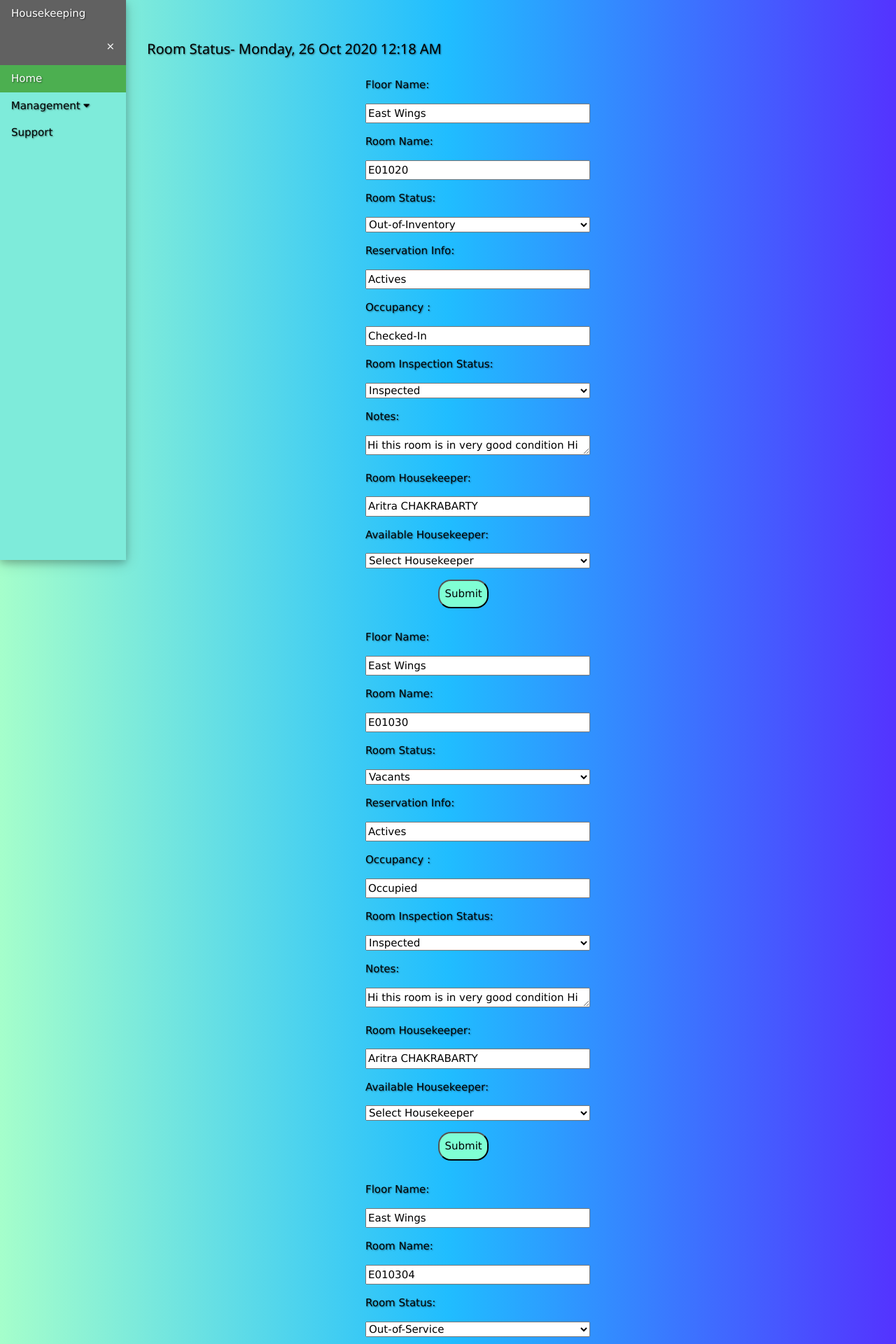
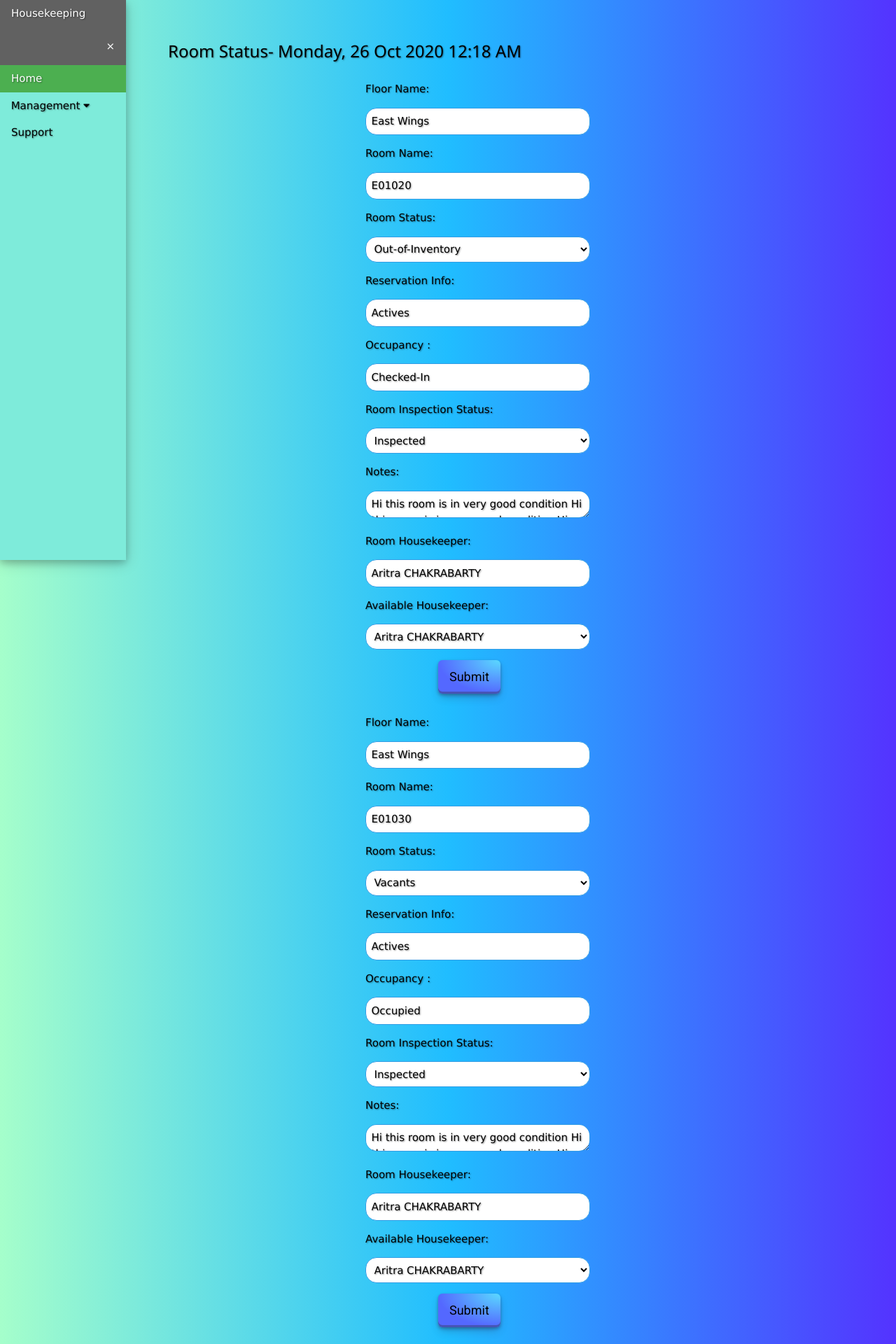
Before and after one commit to shuvra-matrix/-Housekeeping-Management-System-in-the-Hospitality-Industry, a Django app: template hms/templates/admins/room_manage.html in a window 1280 px wide. Shown: the top 1920 px of the page at 70% size. Run offline with Django 3.2, Linux system fonts and the light colour scheme; the template is opened without the code that fills it: values that come from a table or form of the project are taken from there, others are empty; data comes from the database, SQL or seed files in the repository; both versions use the stored data as it was after the commit.

Commit message:
update room_manage page and change in  housekeeper view and update style

```diff
--- a/hms/static/css/style.css
+++ b/hms/static/css/style.css
@@ -10,7 +10,7 @@ body{
 
     background: linear-gradient(to right, #A5FECB, #20BDFF, #5433FF) !important;
     font-family: 'Roboto',sans-serif;
-    text-shadow: 1px 1px 2px rgba(0, 0, 0, 0.521);
+    text-shadow: 1px 1px 2px rgba(0, 0, 0, 0.432);
 
 }
 
@@ -29,9 +29,10 @@ body{
     width: 250px;
     height: 230px;
     text-align: center;
-    border: 2px solid black;
+    border-radius: 12px;
     margin: 2rem;
     background-color: white;
+    box-shadow: 0px 0px 5px 5px #57565657;
 }
 
 /* admin index page closed */
@@ -100,6 +101,13 @@ th{
 .Out-of-Inventory {
     color: red;
 }
+.note_class{
+     border: 1px rgb(51, 157, 228) solid;
+     border-radius: 16px;
+     padding: .5rem;
+     background-color: white !important;
+     text-shadow: 1px 1px 2px rgba(0, 0, 0, 0.432);
+}
 /* room status closed */
 
 /* room manage pop-up */
@@ -125,7 +133,13 @@ th{
 
 .input_class{
     width: 80%;
-}
+     border: 1px rgb(51, 157, 228) solid;
+     border-radius: 16px;
+     padding: .5rem;
+    background-color: white !important;
+     text-shadow: 1px 1px 2px rgba(0, 0, 0, 0.432);
+
+    }
 
 .button_class{
     position: relative;
@@ -134,8 +148,54 @@ th{
 
 }
 .button{
-    background-color: aquamarine;
+    background-color: rgb(127, 146, 255);
     padding: .5rem;
     border-radius: 18px;
 }
+
+.button-29 {
+    align-items: center;
+    appearance: none;
+    background-image: radial-gradient(100% 100% at 100% 0, #5adaff 0, #5468ff 100%);
+    border: 0;
+    border-radius: 6px;
+    box-shadow: rgba(45, 35, 66, .4) 0 2px 4px, rgba(45, 35, 66, .3) 0 7px 13px -3px, rgba(58, 65, 111, .5) 0 -3px 0 inset;
+    box-sizing: border-box;
+    color: rgb(0, 0, 0);
+    cursor: pointer;
+    display: inline-flex;
+    font-family: 'Roboto',
+    sans-serif;
+    height: 48px;
+    justify-content: center;
+    line-height: 1;
+    list-style: none;
+    overflow: hidden;
+    padding-left: 16px;
+    padding-right: 16px;
+    position: relative;
+    text-align: left;
+    text-decoration: none;
+    transition: box-shadow .15s, transform .15s;
+    user-select: none;
+    -webkit-user-select: none;
+    touch-action: manipulation;
+    white-space: nowrap;
+    will-change: box-shadow, transform;
+    font-size: 18px;
+}
+
+.button-29:focus {
+    box-shadow: #3c4fe0 0 0 0 1.5px inset, rgba(45, 35, 66, .4) 0 2px 4px, rgba(45, 35, 66, .3) 0 7px 13px -3px, #3c4fe0 0 -3px 0 inset;
+}
+
+.button-29:hover {
+    box-shadow: rgba(45, 35, 66, .4) 0 4px 8px, rgba(45, 35, 66, .3) 0 7px 13px -3px, #3c4fe0 0 -3px 0 inset;
+    transform: translateY(-2px);
+}
+
+.button-29:active {
+    box-shadow: #3c4fe0 0 3px 7px inset;
+    transform: translateY(2px);
+}
 /* room manage pop-up closed */
--- a/hms/templates/admins/room_manage.html
+++ b/hms/templates/admins/room_manage.html
@@ -10,8 +10,8 @@
 <form action="{% url 'hmsapp:room_update' %}" method="POST">
     {% csrf_token %}
     <div class="main_div_manage">
-        <div class="">
-            <h4>Room Status- Monday, 26 Oct 2020 12:18 AM</h4>
+        <div style="margin-left: 2rem;" class="">
+            <h3>Room Status- Monday, 26 Oct 2020 12:18 AM</h3>
         </div>
       {% for room in room_data %}
         <div class="sub_div_manage">
@@ -97,7 +97,7 @@
             </div>
             <div class="sp_sub">
                 <select class="input_class" name="housekeeper_id" id="">
-                    <option value="">Select Housekeeper</option>
+                    <option value="{{room.room_housekeeper.id}}">{{room.room_housekeeper.housekeeper_name}}</option>
                     {% for house in Housekeeper_data %}
                     <option value="{{house.housekeeper_id.id}}">{{house.housekeeper_id.housekeeper_name}}</option>
 
@@ -105,7 +105,7 @@
                 </select>
             </div>
             <div class="button_class">
-                <button class="button" type="submit">Submit</button>
+                <button class="button-29" type="submit">Submit</button>
             </div>
         </div>
         {% endfor %}
--- a/hms/templates/admins/room_status.html
+++ b/hms/templates/admins/room_status.html
@@ -19,7 +19,7 @@
                     <th>Reservation Info</th>
                     <th>Occupancy</th>
                     <th>Status</th>
-                    <th>Notes</th>
+                    <th>Room Notes</th>
                     <th>Updated By</th>
                     <th>Update Time</th>
                     <th>Edit Details</th>
@@ -34,7 +34,7 @@
                         <td>{{room.room_reservation_info}}</td>
                         <td ><p class="{{room.room_occupancy}}">{{room.room_occupancy}}</p></td>
                         <td ><p class="{{room.room_inspect_status}}">{{room.room_inspect_status}}</p></td>
-                        <td> <input type="text" value="{{room.room_notes}}"></td>
+                        <td> <input class="note_class" type="text" value="{{room.room_notes}}"></td>
                         <td style="color: rgb(0, 0, 0);">{{room.room_updated_by.admin_name}}</td>
                         <td>{{room.room_updated_time}}</td>
                         <td style="width: 2rem;">
```
Also changed, not shown: hms/db.sqlite3.
